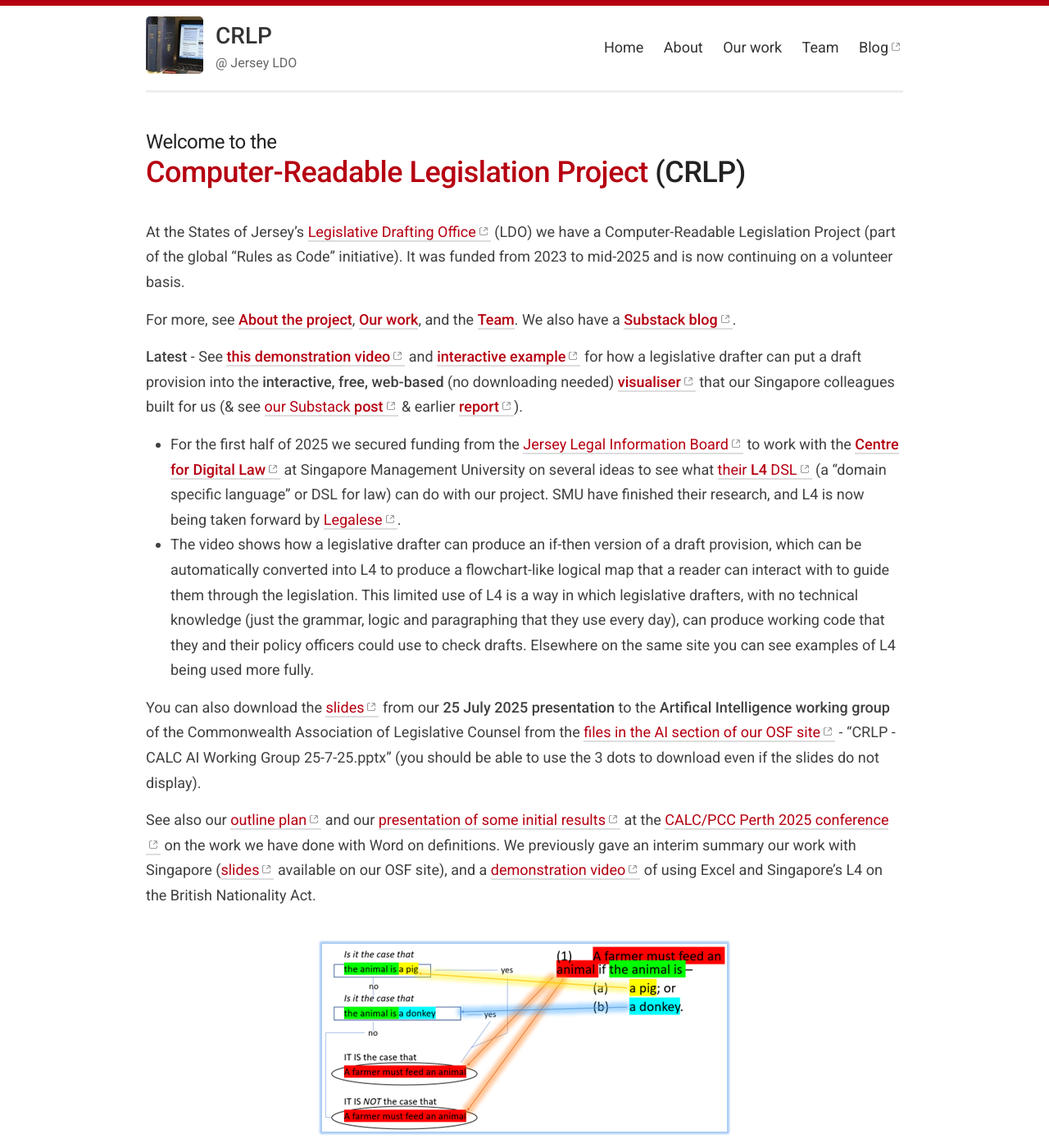
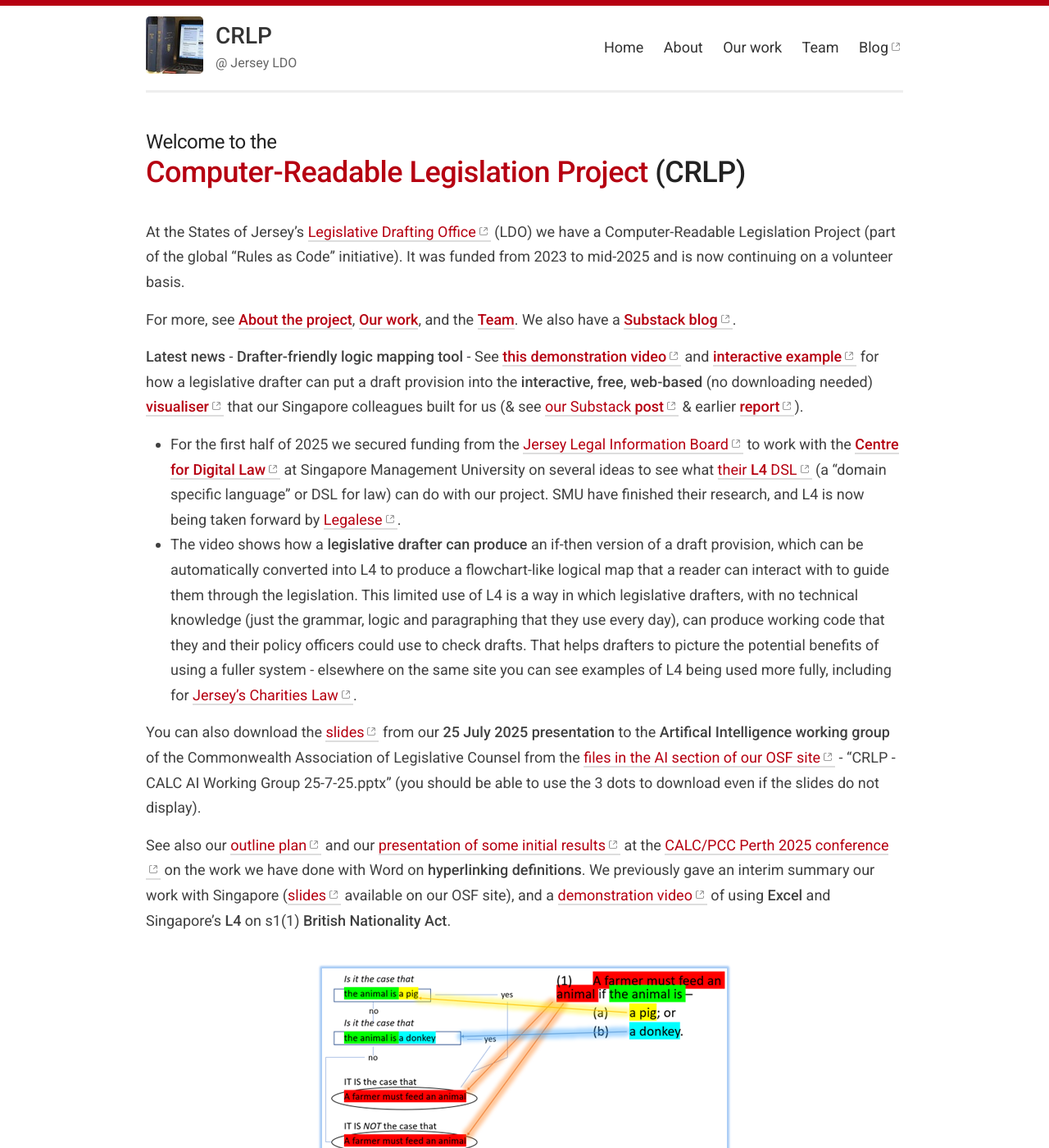
Before and after one commit to crlp-jerseyldo/crlp-jerseyldo.github.io, a Jekyll site: the page built from index.md, in a window 1280 px wide and 1400 px high. Shown: the whole window at 82% size. Built offline with Jekyll 4.4.1, drawn with Linux system fonts in a browser that asks for light colours; our own code applies the rules of GitHub Pages for plain Markdown files.

Commit message:
Update index.md
Update some links, add "Latest news", add detail

```diff
--- a/index.md
+++ b/index.md
@@ -4,17 +4,18 @@ layout: default
 
 # <span>Welcome to the</span> <br><em>Computer-Readable Legislation Project</em> (CRLP)
 
-At the States of Jersey’s [Legislative Drafting Office](https://www.gov.je/Government/NonexecLegal/StatesGreffe/Pages/LegislativeDraftingOffice.aspx){:target="_blank"} (LDO) we have a Computer-Readable Legislation Project (part of the global “Rules as Code” initiative). It was funded from 2023 to mid-2025 and is now continuing on a volunteer basis.
+At the States of Jersey’s [Legislative Drafting Office](https://www.gov.je/Government/NonexecLegal/StatesGreffe/LegislativeDraftingOffice/Pages/index.aspx){:target="_blank"} (LDO) we have a Computer-Readable Legislation Project (part of the global “Rules as Code” initiative). It was funded from 2023 to mid-2025 and is now continuing on a volunteer basis.
 
 For more, see [**About the project**](/about), [**Our work**](/work), and the [**Team**](/team). We also have a [**Substack blog**](https://digitallegislation.substack.com){:target="_blank"}.
 
-**Latest** - See [**this demonstration video**](https://youtu.be/_VZ4_FY_Nqo){:target="_blank"} and [**interactive example**](https://jl4.legalese.com/?id=8b65fc3b-5f90-4c34-aa3e-fe4786c6059e){:target="_blank"} for how a legislative drafter can put a draft provision into the **interactive, free, web-based** (no downloading needed) [**visualiser**](https://jl4.legalese.com/){:target="_blank"} that our Singapore colleagues built for us (& see [our Substack **post**](https://substack.com/@digitallegislation/p-171875282){:target="_blank"} & earlier [**report**](https://osf.io/x43td){:target="_blank"}).
+**Latest news** -
+**Drafter-friendly logic mapping tool** - See [**this demonstration video**](https://youtu.be/_VZ4_FY_Nqo){:target="_blank"} and [**interactive example**](https://jl4.legalese.com/?id=8831700c-a1ee-4c21-9365-1aa410a977d0){:target="_blank"} for how a legislative drafter can put a draft provision into the **interactive, free, web-based** (no downloading needed) [**visualiser**](https://jl4.legalese.com/){:target="_blank"} that our Singapore colleagues built for us (& see [our Substack **post**](https://substack.com/@digitallegislation/p-171875282){:target="_blank"} & earlier [**report**](https://osf.io/x43td){:target="_blank"}).
 - For the first half of 2025 we secured funding from the [Jersey Legal Information Board](https://www.jerseylaw.je/Pages/About.aspx){:target="_blank"} to work with the [**Centre for Digital Law**](https://cdl.smu.edu.sg/projects/research-project-computational-law-rpcl){:target="_blank"} at Singapore Management University on several ideas to see what [their **L4** DSL](https://github.com/smucclaw){:target="_blank"} (a “domain specific language” or DSL for law) can do with our project. SMU have finished their research, and L4 is now being taken forward by [Legalese](https://l4.legalese.com/){:target="_blank"}.
-- The video shows how a legislative drafter can produce an if-then version of a draft provision, which can be automatically converted into L4 to produce a flowchart-like logical map that a reader can interact with to guide them through the legislation. This limited use of L4 is a way in which legislative drafters, with no technical knowledge (just the grammar, logic and paragraphing that they use every day), can produce working code that they and their policy officers could use to check drafts. Elsewhere on the same site you can see examples of L4 being used more fully.
+- The video shows how a **legislative drafter can produce** an if-then version of a draft provision, which can be automatically converted into L4 to produce a flowchart-like logical map that a reader can interact with to guide them through the legislation. This limited use of L4 is a way in which legislative drafters, with no technical knowledge (just the grammar, logic and paragraphing that they use every day), can produce working code that they and their policy officers could use to check drafts. That helps drafters to picture the potential benefits of using a fuller system - elsewhere on the same site you can see examples of L4 being used more fully, including for [Jersey's Charities Law](https://github.com/smucclaw/l4-ide/blob/ian/je-charities-3/jl4/experiments/jerseyCharities2.l4){:target="_blank"}.
 
 You can also download the [slides](https://osf.io/f3szc){:target="_blank"} from our **25 July 2025 presentation** to the **Artifical Intelligence working group** of the Commonwealth Association of Legislative Counsel from the [files in the AI section of our OSF site](https://osf.io/bkjqx/files/osfstorage){:target="_blank"} - "CRLP - CALC AI Working Group 25-7-25.pptx" (you should be able to use the 3 dots to download even if the slides do not display).
 
-See also our [outline plan](https://osf.io/jauqb){:target="_blank"} and our [presentation of some initial results](https://youtu.be/zq6mf2zz7Eg){:target="_blank"} at the [CALC/PCC Perth 2025 conference](https://www.calc.ngo/sites/default/files/APCC-CALC%202025%20regional%20drafting%20conference%20program%20%28as%20at%2019-2-25%29_0.pdf){:target="_blank"} on the work we have done with Word on definitions. We previously gave an interim summary our work with Singapore ([slides](https://osf.io/fqmcn){:target="_blank"} available on our OSF site), and a [demonstration video](https://youtu.be/Gtq_lDa1qRE){:target="_blank"} of using Excel and Singapore's L4 on the British Nationality Act.
+See also our [outline plan](https://osf.io/jauqb){:target="_blank"} and our [presentation of some initial results](https://youtu.be/zq6mf2zz7Eg){:target="_blank"} at the [CALC/PCC Perth 2025 conference](https://www.calc.ngo/sites/default/files/APCC-CALC%202025%20regional%20drafting%20conference%20program%20%28as%20at%2019-2-25%29_0.pdf){:target="_blank"} on the work we have done with Word on **hyperlinking definitions**. We previously gave an interim summary our work with Singapore ([slides](https://osf.io/fqmcn){:target="_blank"} available on our OSF site), and a [demonstration video](https://youtu.be/Gtq_lDa1qRE){:target="_blank"} of using **Excel** and Singapore's **L4** on s1(1) **British Nationality Act**.
 
 ![A diagram showing the if-this-then-that structure of a piece of legislation](/images/ifttt-example.png){:.my-l} *If-this-then structure of a provision*
 
```
